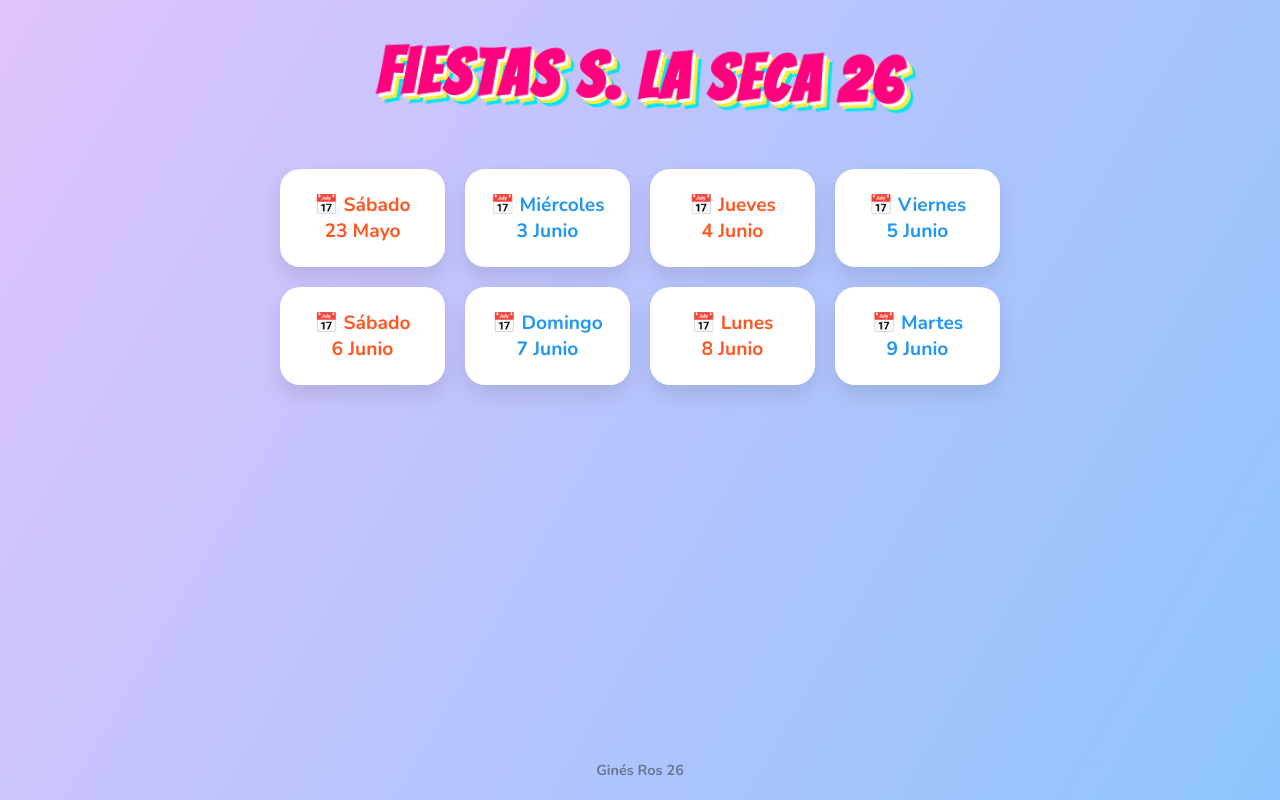
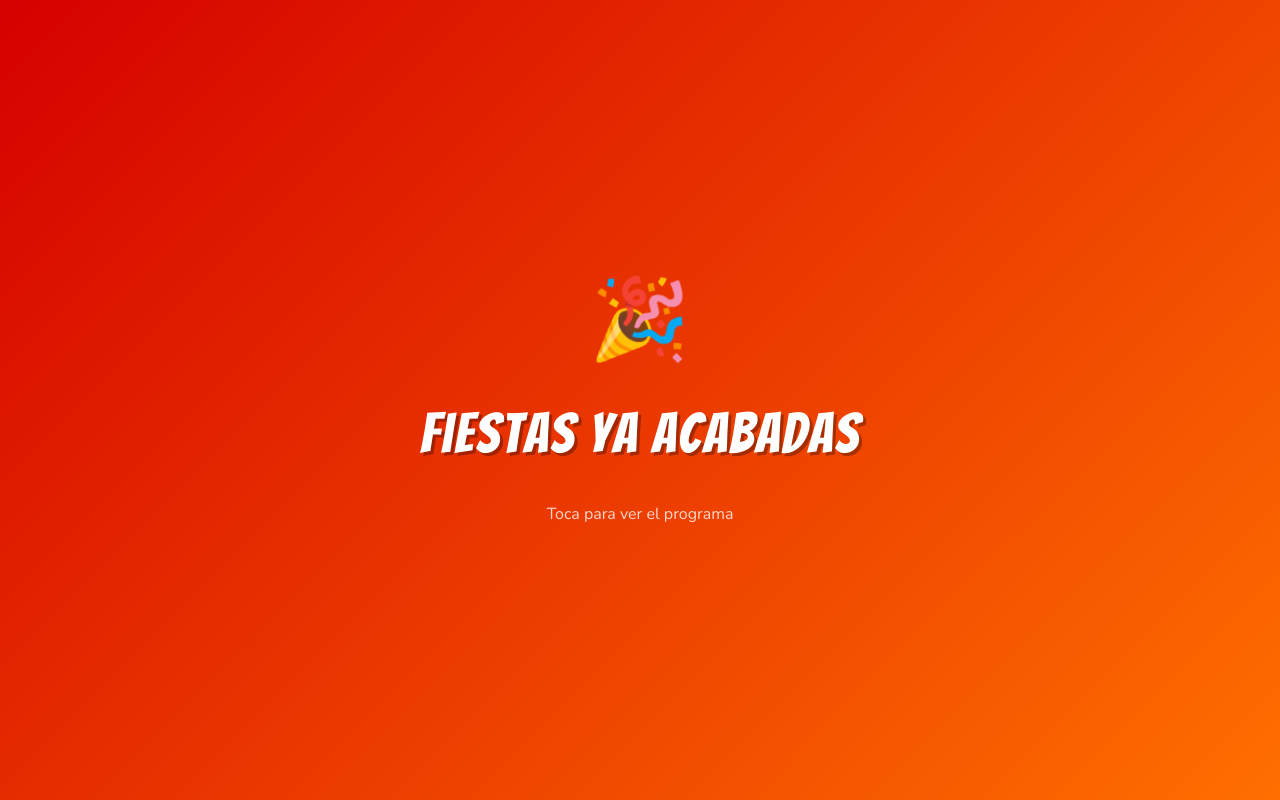
Before and after one commit to ginesros-droid/fiestas26, a plain HTML site: page index.html in a window 1280 px wide. Drawn offline with nearby package versions, Linux system fonts and the light colour scheme.

Commit message:
Añade splash screen "Fiestas ya acabadas" (#1)
* Añade mensaje de aviso "Fiestas ya acabadas" al inicio de la página

Co-Authored-By: Claude Sonnet 4.6 <noreply@anthropic.com>
Claude-Session: https://claude.ai/code/session_01SN2Ukah2xCKW2iPBpGTrk3

* Añade splash screen "Fiestas ya acabadas" que aparece al cargar la página

Co-Authored-By: Claude Sonnet 4.6 <noreply@anthropic.com>
Claude-Session: https://claude.ai/code/session_01SN2Ukah2xCKW2iPBpGTrk3

---------

Co-authored-by: Claude <noreply@anthropic.com>

```diff
--- a/index.html
+++ b/index.html
@@ -140,6 +140,46 @@
             transform: scale(1.1);
         }
 
+        /* Overlay splash */
+        #splash {
+            position: fixed;
+            inset: 0;
+            background: linear-gradient(135deg, #d50000 0%, #ff6f00 100%);
+            display: flex;
+            flex-direction: column;
+            align-items: center;
+            justify-content: center;
+            z-index: 9999;
+            cursor: pointer;
+            transition: opacity 0.5s ease;
+        }
+
+        #splash.oculto {
+            opacity: 0;
+            pointer-events: none;
+        }
+
+        #splash .splash-emoji {
+            font-size: 5rem;
+            animation: saltar 1.5s infinite alternate;
+        }
+
+        #splash .splash-texto {
+            font-family: 'Bangers', cursive;
+            font-size: 3.5rem;
+            color: white;
+            text-shadow: 3px 3px 0 rgba(0,0,0,0.3);
+            letter-spacing: 2px;
+            margin: 20px 20px 10px;
+            text-align: center;
+        }
+
+        #splash .splash-sub {
+            font-size: 1rem;
+            color: rgba(255,255,255,0.8);
+            margin-top: 30px;
+        }
+
         /* Footer discreto */
         .footer {
             text-align: center;
@@ -152,6 +192,12 @@
     </style>
 </head>
 <body>
+
+    <div id="splash" onclick="cerrarSplash()">
+        <div class="splash-emoji">🎉</div>
+        <div class="splash-texto">Fiestas ya acabadas</div>
+        <div class="splash-sub">Toca para ver el programa</div>
+    </div>
 
     <div id="pantalla-principal" class="pantalla activa">
         <h1 class="titulo-principal">Fiestas S. la Seca 26</h1>
@@ -234,6 +280,14 @@
     </div>
 
     <script>
+        function cerrarSplash() {
+            var splash = document.getElementById('splash');
+            splash.classList.add('oculto');
+            splash.addEventListener('transitionend', function() {
+                splash.style.display = 'none';
+            }, { once: true });
+        }
+
         // Función para ocultar todas las pantallas y mostrar la elegida
         function mostrarDia(idDia) {
             // Ocultamos todas las pantallas
```
